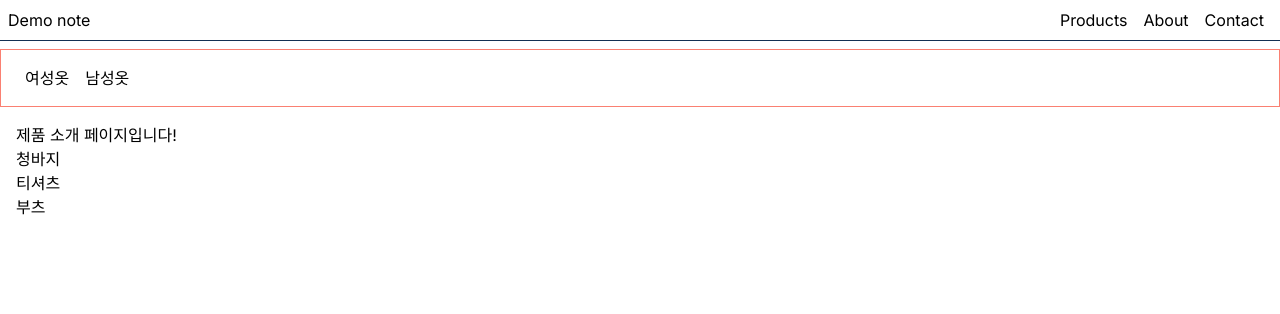
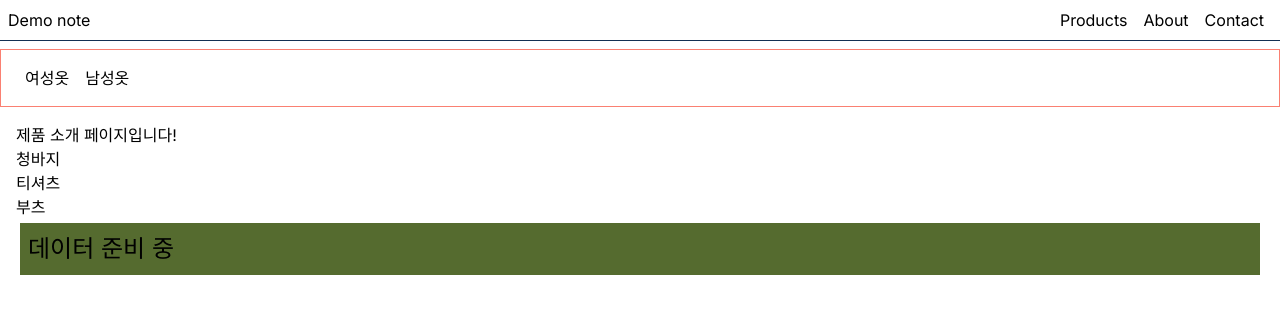
Before and after one commit to heyyyoon/note_nextjs, a Next.js app: page /products in a window 1280 px wide. Shown: the top 314 px of the page. Built offline with nearby package versions, Linux system fonts and the light colour scheme; no server answers.

Commit message:
loading UI

```diff
--- /dev/null
+++ b/src/app/products/loading.tsx
@@ -0,0 +1,3 @@
+export default function ProductsLoading() {
+  return <p>로딩중입니다.</p>;
+}
--- a/src/app/products/page.tsx
+++ b/src/app/products/page.tsx
@@ -1,7 +1,8 @@
 import { getProducts } from "@/service/products";
 import Link from "next/link";
+import MeowArticle from "@/component/MeowArticle";
 
-export const revalidate = 3;
+//export const revalidate = 3;
 
 export default async function ProductsPage() {
   const products = await getProducts();
@@ -16,6 +17,7 @@ export default async function ProductsPage() {
           </li>
         )}
       </ul>
+      <MeowArticle />
     </>
   )
 }
--- /dev/null
+++ b/src/component/MeowArticle.module.css
@@ -0,0 +1,6 @@
+.article {
+  font-size: 1.5rem;
+  margin: 4px;
+  padding: 8px;
+  background-color: darkolivegreen;
+}
--- /dev/null
+++ b/src/component/MeowArticle.tsx
@@ -0,0 +1,15 @@
+'use client';
+
+import { useEffect, useState } from 'react';
+import styles from './MeowArticle.module.css';
+
+export default function MeowArticle() {
+  const [text, setText] = useState('데이터 준비 중');
+
+  useEffect(() => {
+    fetch('https://meowfacts.herokuapp.com')
+    .then(data => data.json())
+    .then(data => setText(data.data[0]));
+  }, [])
+  return <article className={styles.article}>{text}</article>;
+}
--- a/src/service/products.ts
+++ b/src/service/products.ts
@@ -9,6 +9,9 @@ export type Product = {
 
 export async function getProducts(): Promise<Product[]> {
   // node에서 제공해주는 path를 사용해서 경로 읽어오기
+  for(let i=0; i<1000000000; i++) {
+
+  }
   const filePath = path.join(process.cwd(), 'data', 'products.json');
   const data = await fs.readFile(filePath, 'utf-8');
 
```
